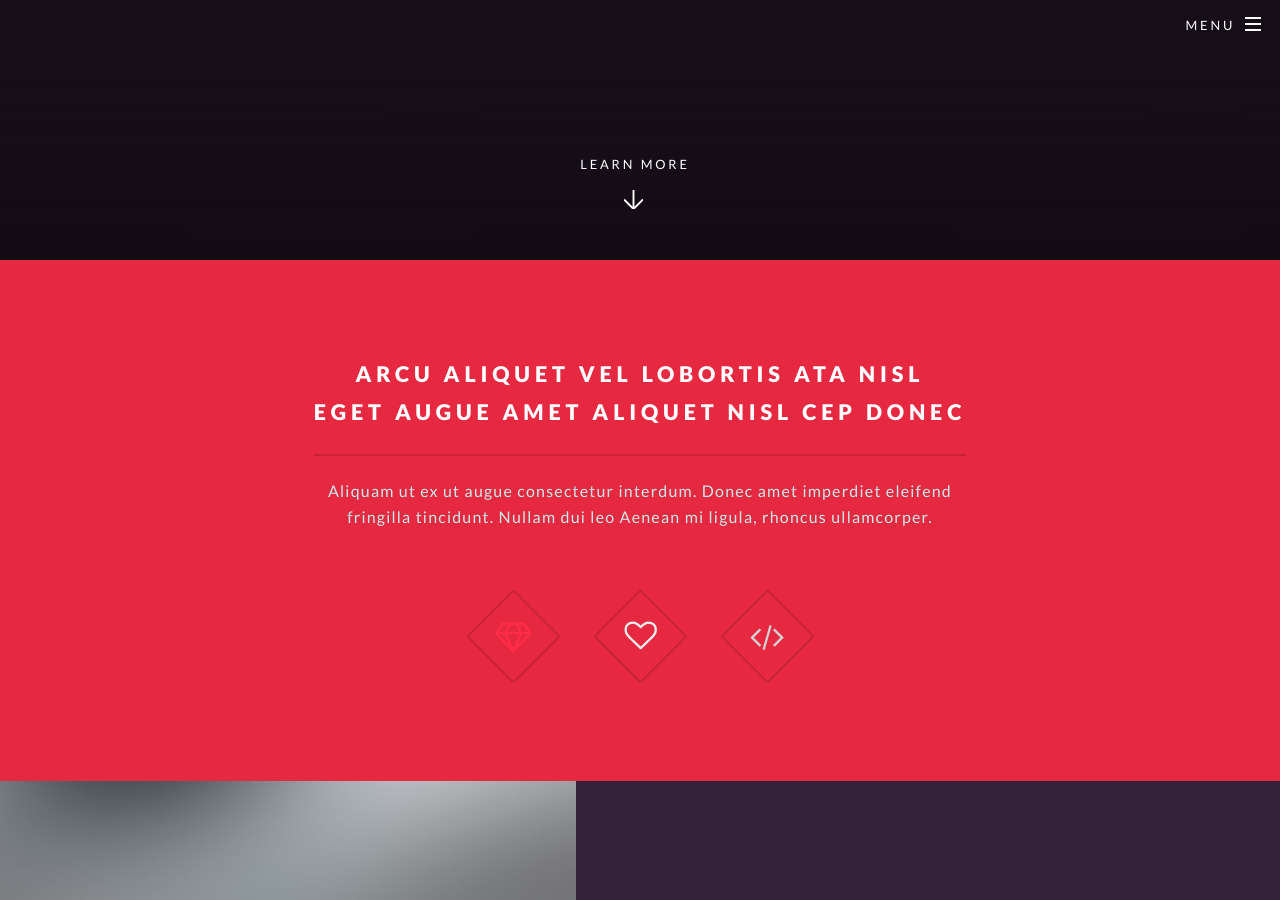
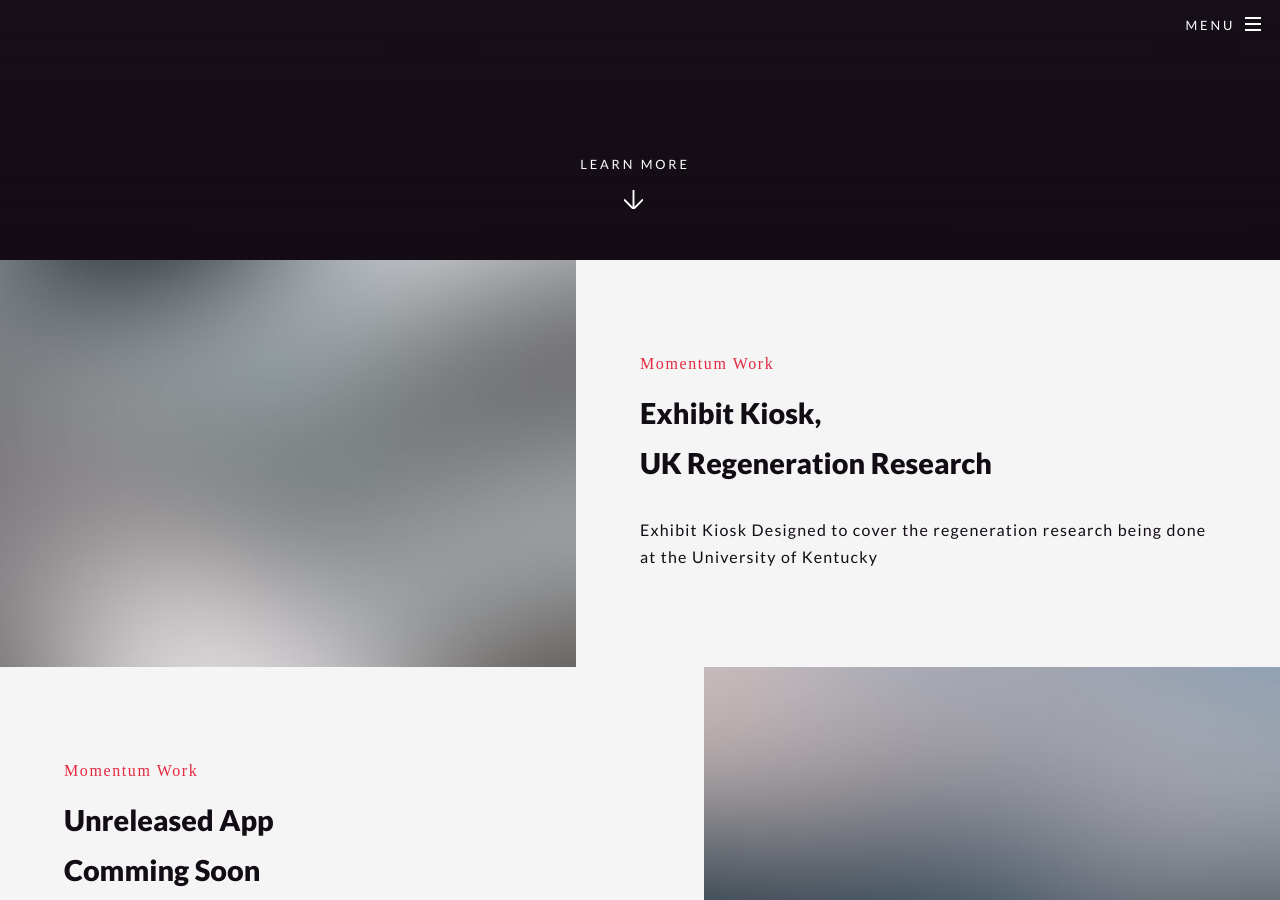
Before and after one commit to av-i/kocheck.github.io, a Jekyll site: the page built from index.html, in a window 1280 px wide and 900 px high, scrolled down 640 px. Built offline with Jekyll 4.4.1, drawn with Linux system fonts in a browser that asks for light colours; some of the changed text lies outside the part shown.

Commit message:
Live-Site-2017-v0.14
+Finished Color Edits
+Typography Works on Landing page
+Mobile Styles are Finished

```diff
--- a/_sass/libs/_vars.scss
+++ b/_sass/libs/_vars.scss
@@ -41,6 +41,9 @@
 		bg:					#38263C,
 		fg:					#fff,
 		fg-bold:			#fff,
+		fg-dark: #120C14,
+		fg-med: #706F71,
+		fg-lighter: #F5F5F5,
 		fg-light:			rgba(255,255,255,0.5),
 		border:				#fff,
 		border-bg:			rgba(144,144,144,0.25),
--- a/css/main.scss
+++ b/css/main.scss
@@ -44,7 +44,7 @@ Kyles Edits - Optimize Later
 	}
 
 	body {
-		background: _palette(bg);
+		background: _palette(fg-dark);
 
 		&.is-loading {
 			*, *:before, *:after {
@@ -985,6 +985,26 @@ Kyles Edits - Optimize Later
 			@include vendor('order', '2');
 			max-width: 48em;
 			width: 60%;
+
+				h1{
+					color: _palette(accent1, bg);
+					font-family: _family-fixed;
+					font-weight: 400;
+					text-transform: none;
+					letter-spacing: .1em;
+					font-size: 1em;
+				}
+
+				h2{
+					font-size: 1.8em;
+					color: _palette(fg-dark);
+					text-transform: none;
+					letter-spacing: normal;
+				}
+				p{
+					color: _palette(fg-dark);
+				}
+
 		}
 
 		&:nth-child(2n) {
@@ -995,7 +1015,7 @@ Kyles Edits - Optimize Later
 			$j: 0.075 * $i;
 
 			&:nth-child(#{$i}) {
-				background-color: rgba(0,0,0, $j);
+				background-color: _palette(fg-lighter);
 			}
 		}
 
@@ -1380,7 +1400,7 @@ Kyles Edits - Optimize Later
 
 	#header {
 		@include vendor('transition', 'background-color #{_duration(transitions)} ease');
-		background: _palette(bg);
+		background: _palette(fg-dark);
 		height: 3em;
 		left: 0;
 		line-height: 3em;
@@ -1584,7 +1604,7 @@ Kyles Edits - Optimize Later
 			@include vendor('transition', 'opacity #{_duration(fadein)} ease-in-out');
 			@include vendor('transition-delay', '1.25s');
 			content: '';
-			background: _palette(bg);
+			background: _palette(fg-dark);
 			display: block;
 			width: 100%;
 			height: 100%;
@@ -1745,23 +1765,23 @@ body.is-loading {
 
 	#footer {
 		@include padding(6em, 0);
-		background-color: darken(_palette(bg), 8);
+		background-color: _palette(fg);
 		text-align: center;
 
 		.icons {
 			font-size: 1.25em;
 
 			a {
-				color: _palette(fg-light);
+				color: _palette(fg-med);
 
 				&:hover {
-					color: _palette(fg);
+					color: _palette(fg-dark);
 				}
 			}
 		}
 
 		.copyright {
-			color: _palette(fg-light);
+			color: _palette(fg-med);
 			font-size: 0.8em;
 			letter-spacing: _size(letter-spacing-alt);
 			list-style: none;
@@ -1769,7 +1789,7 @@ body.is-loading {
 			text-transform: uppercase;
 
 			li {
-				border-left: solid 1px _palette(fg-light);
+				border-left: solid 1px _palette(fg-med);
 				display: inline-block;
 				line-height: 1em;
 				margin-left: 1em;
@@ -1840,7 +1860,7 @@ body.is-loading {
 			}
 
 			#footer {
-				background-color: darken(_palette(bg), 8);
-			}
-		}
-	}
+				background-color: _palette(fg);
+			}
+		}
+	}
--- a/index.html
+++ b/index.html
@@ -14,27 +14,11 @@ layout: landing
 						<a href="#one" class="more scrolly">Learn More</a>
 					</section>
 
-				<!-- One Skills Summary -->
-					<section id="one" class="wrapper style1 special">
-						<div class="inner">
-							<header class="major">
-								<h2>Arcu aliquet vel lobortis ata nisl<br />
-								eget augue amet aliquet nisl cep donec</h2>
-								<p>Aliquam ut ex ut augue consectetur interdum. Donec amet imperdiet eleifend<br />
-								fringilla tincidunt. Nullam dui leo Aenean mi ligula, rhoncus ullamcorper.</p>
-							</header>
-							<ul class="icons major">
-								<li><span class="icon fa-diamond major style1"><span class="label">Lorem</span></span></li>
-								<li><span class="icon fa-heart-o major style2"><span class="label">Ipsum</span></span></li>
-								<li><span class="icon fa-code major style3"><span class="label">Dolor</span></span></li>
-							</ul>
-						</div>
-					</section>
-
 				<!-- Two Portfolio -->
 					<section id="two" class="wrapper alt style2">
 						<section class="spotlight">
 							<div class="image"><img src="images/pic01.jpg" alt="" /></div><div class="content">
+								<h1>Momentum Work</h1>
 								<h2>Exhibit Kiosk, <br />
 									UK Regeneration Research</h2>
 								<p>Exhibit Kiosk Designed to cover the regeneration research being done at the University of Kentucky</p>
@@ -42,6 +26,7 @@ layout: landing
 						</section>
 						<section class="spotlight">
 							<div class="image"><img src="images/pic02.jpg" alt="" /></div><div class="content">
+								<h1>Momentum Work</h1>
 								<h2>Unreleased App<br />
 								Comming Soon</h2>
 								<p>Aliquam ut ex ut augue consectetur interdum. Donec hendrerit imperdiet. Mauris eleifend fringilla nullam aenean mi ligula.</p>
@@ -49,38 +34,17 @@ layout: landing
 						</section>
 					</section>
 
-				<!-- Three About Me -->
-					<section id="three" class="wrapper style3 special">
+					<!-- One Skills Summary -->
+						<section id="one" class="wrapper style5 special">
 							<div class="inner">
 								<header class="major">
-								<h2>Quirks About Me</h2>
-								<p>Get to Know me a Little</p>
+									<h2>Design Tools</h2>
+									<p>I have been using Sketch for 2+ Years now on almost every project that comes across my desk. This paired with a copy of Zeplin I am able to pass off detailed comps to my developers for all screen sizes saving time and money.</p>
 								</header>
-							<ul class="features">
-								<li class="icon fa-paper-plane-o">
-									<h3>How Do I feel about Email?</h3>
-									<p>A limited format, in a world that requires so much more detail and organization.</p>
-								</li>
-								<li class="icon fa-laptop">
-									<h3>What Computer Do I Use?</h3>
-									<p>I go through a MacBook Pro about every 2 years. I tend to demand a lot out of my computers. I melted the hard drive for one rendering a product video for a client. This has made me PARANOID about backups.</p>
-								</li>
-								<li class="icon fa-code">
-									<h3>What Development Languages do I know?</h3>
-									<p>HTML, and CSS easily. I can read and write some Java script, and C. In love with Git and Github.</p>
-								</li>
-								<li class="icon fa-headphones">
-									<h3>What Music Do I listen to?</h3>
-									<p>While Working, 90% of the time acoustic or instrumental. Ranging from Pop to Classical.</p>
-								</li>
-								<li class="icon fa-heart-o">
-									<h3>Love (Design)</h3>
-									<p>I think, eat, breath, and sleep Design circa 2007. It all started with a Professor Asking me “Kyle Why do you want to be a Designer?"</p>
-								</li>
-								<li class="icon fa-flag-o">
-									<h3>Born in USA</h3>
-									<p>Born in the USA…  Moved to the South when I was 10 and gained an appreciation of sweet tea and the phrase ‘ya’ll’.</p>
-								</li>
+								<ul class="icons major">
+									<li><span class="icon fa-diamond major style1"><span class="label">Lorem</span></span></li>
+									<li><span class="icon fa-heart-o major style1"><span class="label">Ipsum</span></span></li>
+									<li><span class="icon fa-code major style1"><span class="label">Dolor</span></span></li>
 								</ul>
 							</div>
 						</section>
```
Also changed, not shown: _Archive/index-backup-3-43-d31.html (added, +100 -0 lines), about.html (+0 -45 lines), 3 other files. Lines whose indentation alone changed are shown as unchanged.
